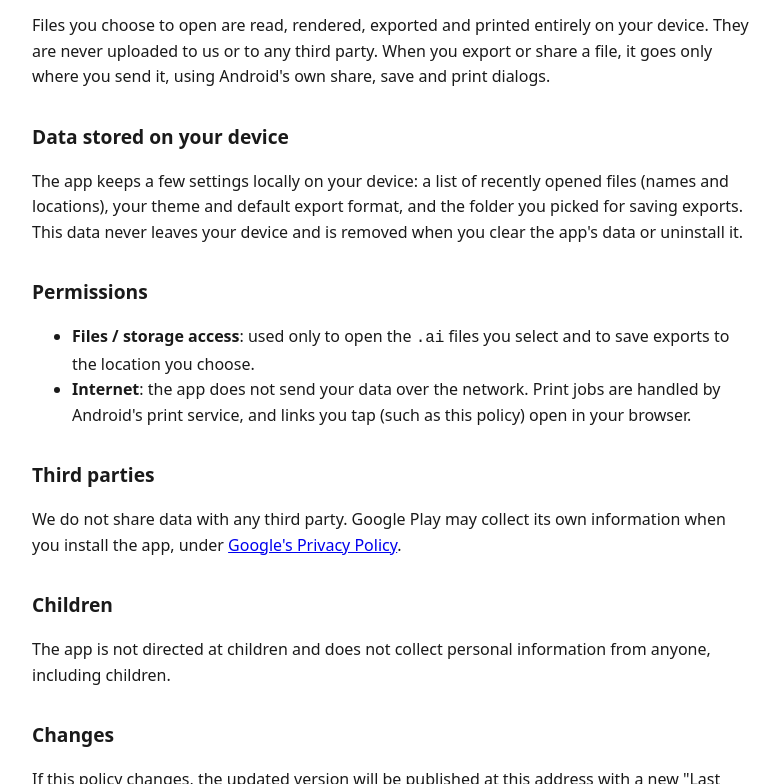
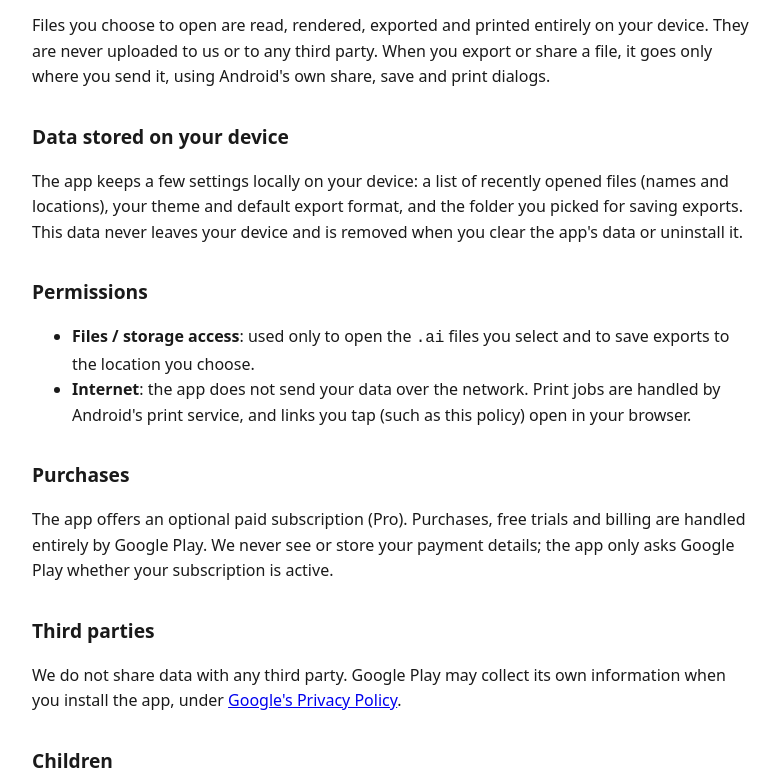
Before and after one commit to nktvit/ai-viewer-privacy, a plain HTML site: page index.html in a window 1280 px wide. Shown: the part 408-1192 px from the top of the page, without its empty margins (248-1028 px from the left). Drawn offline with Linux system fonts and the light colour scheme.

Commit message:
Describe Google Play subscription

```diff
--- a/index.html
+++ b/index.html
@@ -26,6 +26,9 @@
 <li><strong>Internet</strong>: the app does not send your data over the network. Print jobs are handled by Android's print service, and links you tap (such as this policy) open in your browser.</li>
 </ul>
 
+<h2>Purchases</h2>
+<p>The app offers an optional paid subscription (Pro). Purchases, free trials and billing are handled entirely by Google Play. We never see or store your payment details; the app only asks Google Play whether your subscription is active.</p>
+
 <h2>Third parties</h2>
 <p>We do not share data with any third party. Google Play may collect its own information when you install the app, under <a href="https://policies.google.com/privacy">Google's Privacy Policy</a>.</p>
 
```
